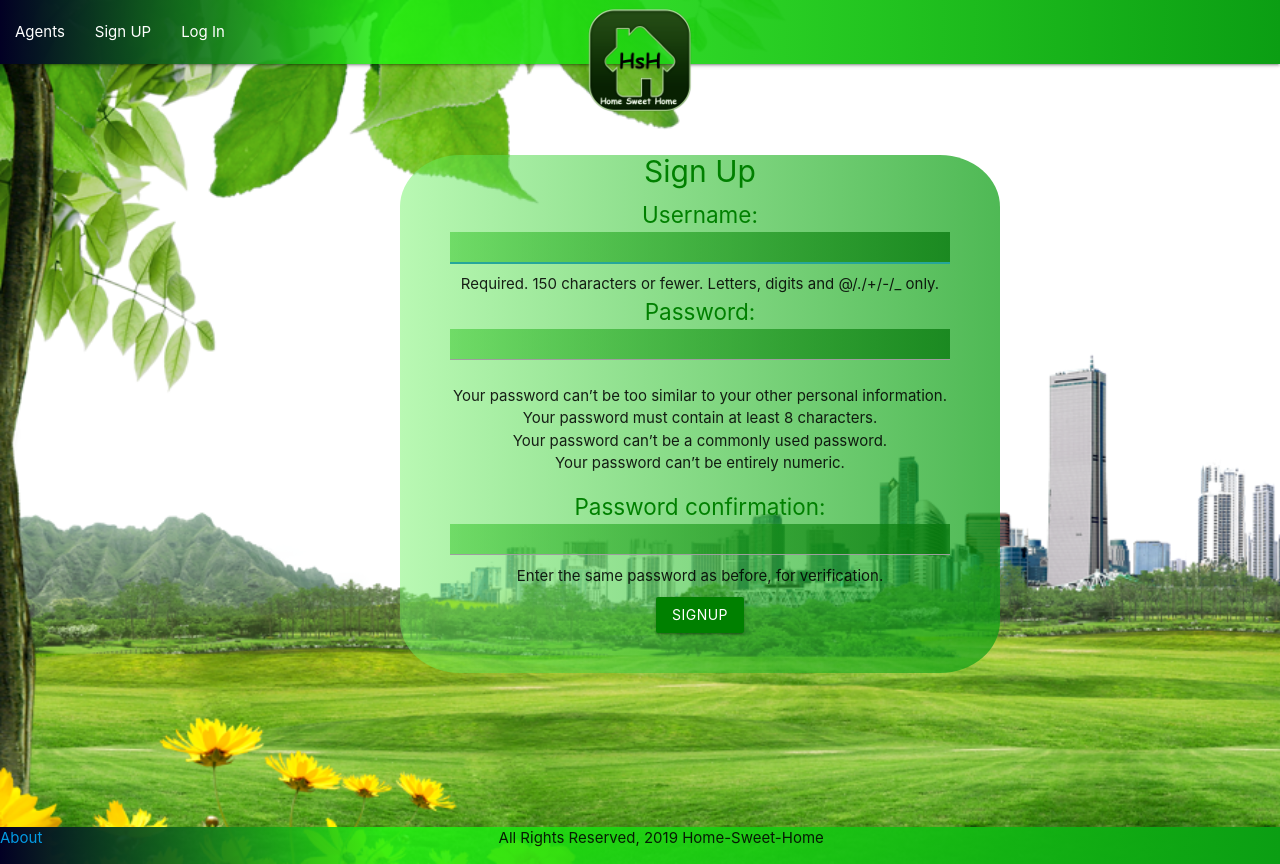
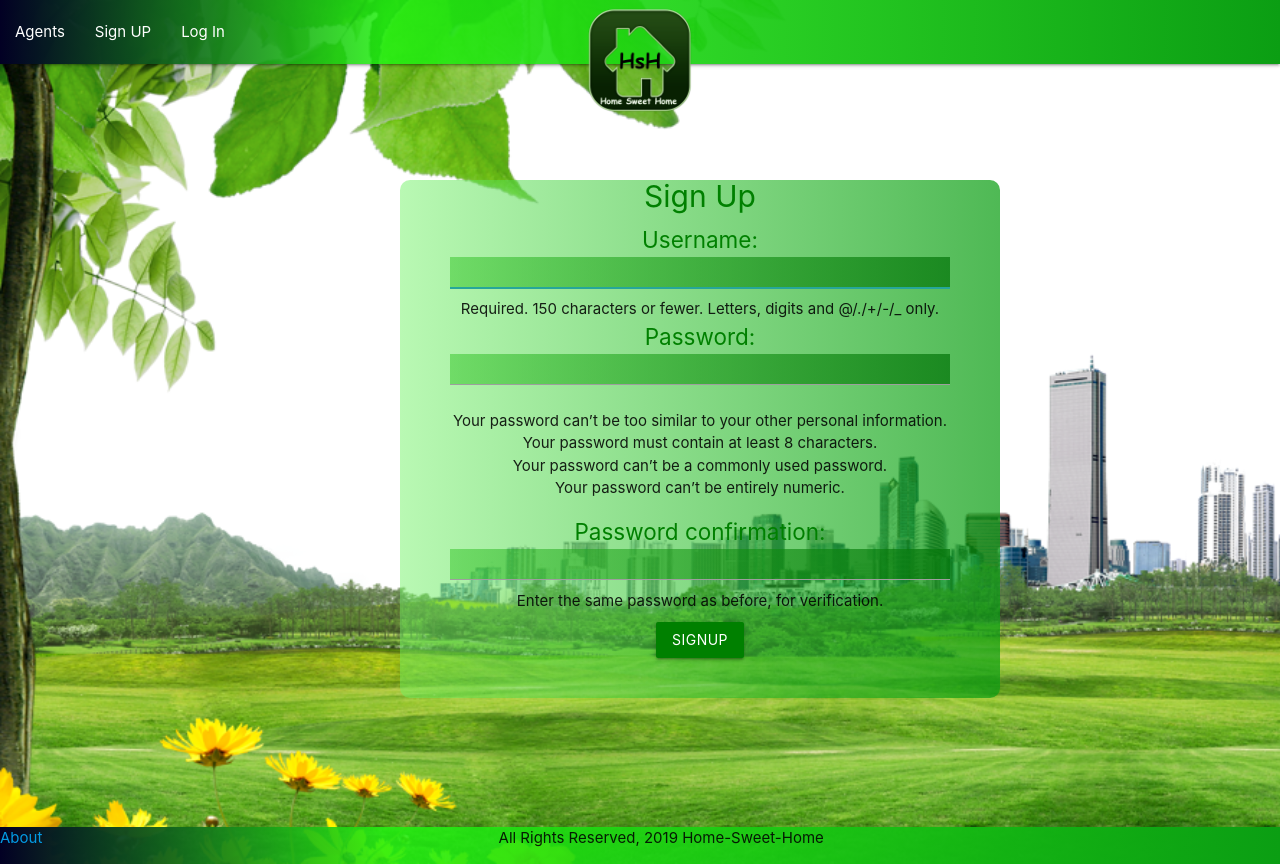
Before and after one commit to JManey/home_sweet_home, a Django app: page /accounts/signup in a window 1280 px wide. Run offline with Django 3.2, Linux system fonts and the light colour scheme.

```diff
--- a/main_app/static/css/style.css
+++ b/main_app/static/css/style.css
@@ -82,13 +82,16 @@ nav, footer{
 
 /* sign in form  */
 /* ************************************** */
-.sign-form{
-  border-radius: 10%;
+.sign-form, #upload-form{
+  border-radius: 10px;
   text-align: center;
   padding-top: 0;
   background: rgb(2,0,36);
   background: linear-gradient(90deg, rgba(2,0,36,1) 0%, rgba(110,242,98,0.4836849369085173) 0%, rgba(11,158,19,0.7202779968454258) 100%, rgba(0,212,255,1) 100%);
-  margin-bottom: 100px;
+  margin-bottom: 50px;
+}
+#upload-form{
+  margin: 0;
 }
 
 .sign-in-size{
--- a/main_app/templates/main_app/property_form.html
+++ b/main_app/templates/main_app/property_form.html
@@ -71,7 +71,7 @@
   </div>
 
   {% if object %}
-    <form action="{% url 'add_photo' property.id %}" enctype="multipart/form-data" method="POST" class="card-panel">
+    <form id="upload-form" action="{% url 'add_photo' property.id %}" enctype="multipart/form-data" method="POST" class="card-panel">
       {% csrf_token %}
       <input type="file" name="photo-file">
       <br><br>
```
